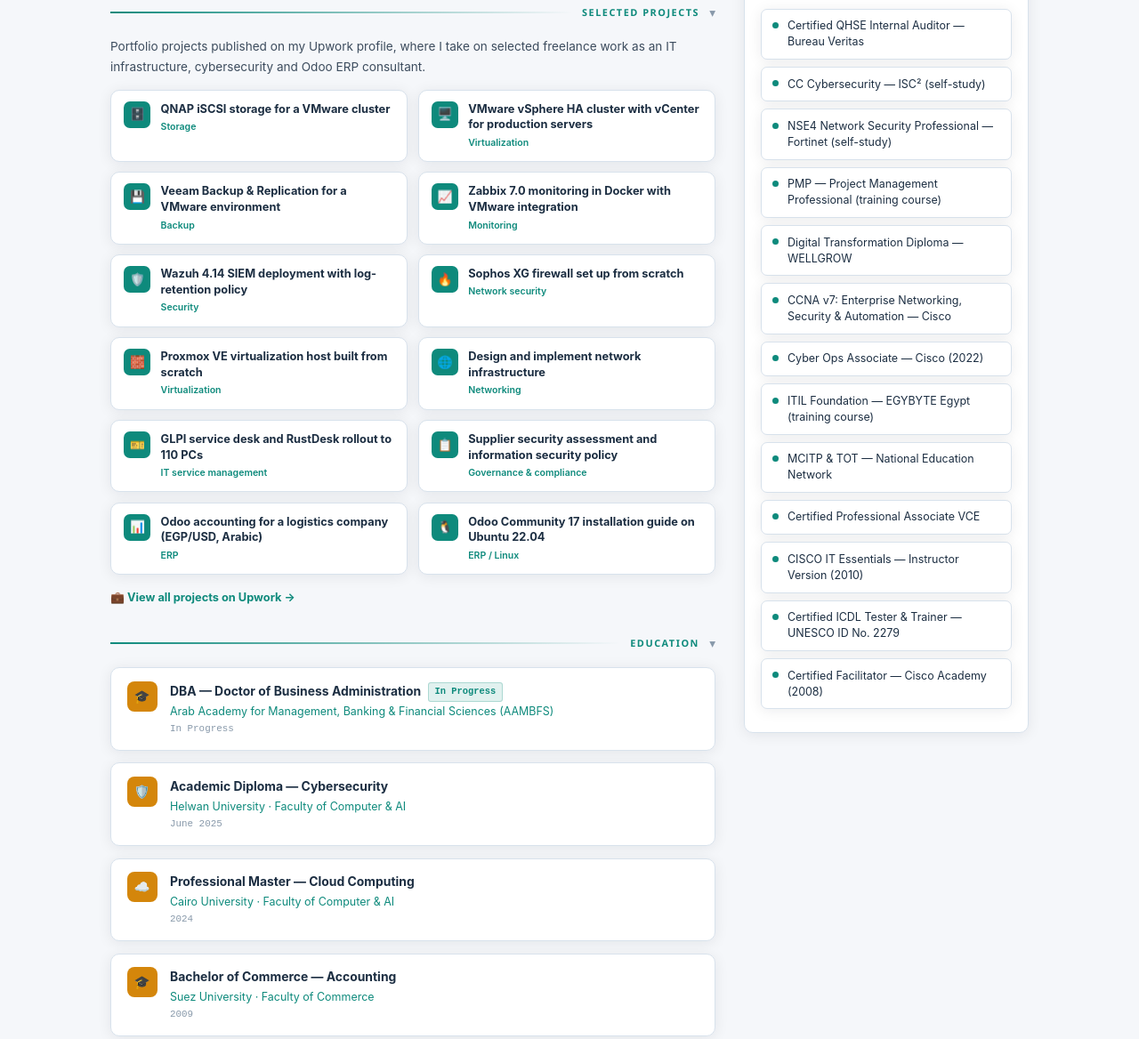
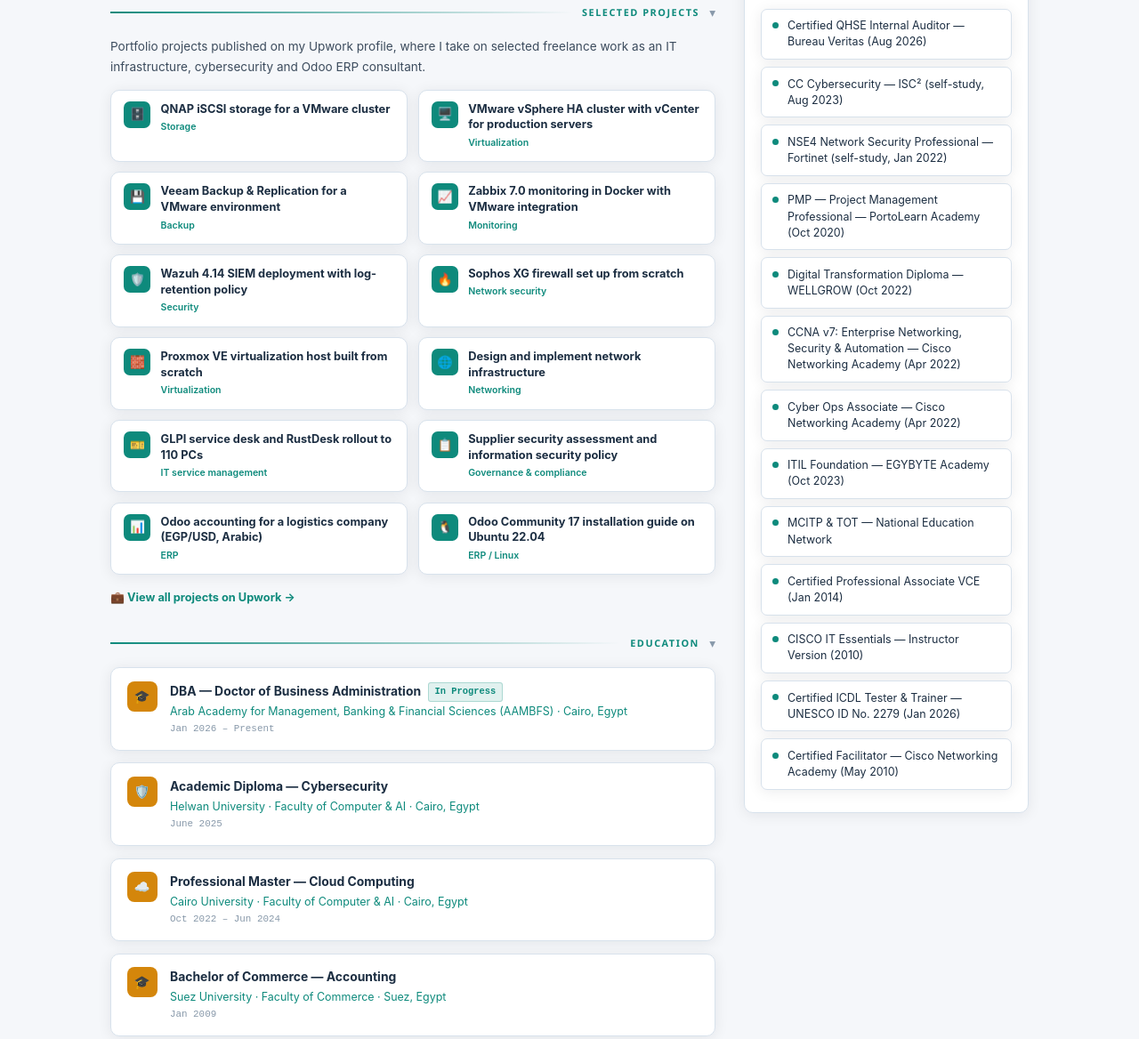
Before and after one commit to mohkatta/resume, a plain HTML site: page index.html in a window 1280 px wide. Shown: the part 2333-3501 px from the top of the page at 89% size. Drawn offline with Linux system fonts and the light colour scheme; a script that the page names is missing.

Commit message:
Update education and certification dates and locations
Co-Authored-By: Claude Sonnet 5.5 <noreply@anthropic.com>
Claude-Session: https://claude.ai/code/session_018dkmyCKFT4HHR7Z3BMy91B

```diff
--- a/index.html
+++ b/index.html
@@ -474,19 +474,19 @@ footer{text-align:center;padding:1.8rem 1rem;font-size:.75rem;color:var(--mid);b
       <div class="sec-body">
         <div class="edu-item">
           <div class="edu-icon">🎓</div>
-          <div><div class="edu-degree">DBA — Doctor of Business Administration <span class="badge">In Progress</span></div><div class="edu-school">Arab Academy for Management, Banking &amp; Financial Sciences (AAMBFS)</div><div class="edu-year">In Progress</div></div>
+          <div><div class="edu-degree">DBA — Doctor of Business Administration <span class="badge">In Progress</span></div><div class="edu-school">Arab Academy for Management, Banking &amp; Financial Sciences (AAMBFS) &middot; Cairo, Egypt</div><div class="edu-year">Jan 2026 &ndash; Present</div></div>
         </div>
         <div class="edu-item">
           <div class="edu-icon">🛡️</div>
-          <div><div class="edu-degree">Academic Diploma — Cybersecurity</div><div class="edu-school">Helwan University &middot; Faculty of Computer &amp; AI</div><div class="edu-year">June 2025</div></div>
+          <div><div class="edu-degree">Academic Diploma — Cybersecurity</div><div class="edu-school">Helwan University &middot; Faculty of Computer &amp; AI &middot; Cairo, Egypt</div><div class="edu-year">June 2025</div></div>
         </div>
         <div class="edu-item">
           <div class="edu-icon">☁️</div>
-          <div><div class="edu-degree">Professional Master — Cloud Computing</div><div class="edu-school">Cairo University &middot; Faculty of Computer &amp; AI</div><div class="edu-year">2024</div></div>
+          <div><div class="edu-degree">Professional Master — Cloud Computing</div><div class="edu-school">Cairo University &middot; Faculty of Computer &amp; AI &middot; Cairo, Egypt</div><div class="edu-year">Oct 2022 &ndash; Jun 2024</div></div>
         </div>
         <div class="edu-item">
           <div class="edu-icon">🎓</div>
-          <div><div class="edu-degree">Bachelor of Commerce — Accounting</div><div class="edu-school">Suez University &middot; Faculty of Commerce</div><div class="edu-year">2009</div></div>
+          <div><div class="edu-degree">Bachelor of Commerce — Accounting</div><div class="edu-school">Suez University &middot; Faculty of Commerce &middot; Suez, Egypt</div><div class="edu-year">Jan 2009</div></div>
         </div>
       </div>
     </section>
@@ -554,19 +554,19 @@ footer{text-align:center;padding:1.8rem 1rem;font-size:.75rem;color:var(--mid);b
       <!-- Certifications -->
       <div class="side-card sidebar-full" id="certifications">
         <div class="sc-title">Certifications &amp; Training</div>
-        <div class="cert-item"><div class="cdot"></div><span>Certified QHSE Internal Auditor — Bureau Veritas</span></div>
-        <div class="cert-item"><div class="cdot"></div><span>CC Cybersecurity — ISC² (self-study)</span></div>
-        <div class="cert-item"><div class="cdot"></div><span>NSE4 Network Security Professional — Fortinet (self-study)</span></div>
-        <div class="cert-item"><div class="cdot"></div><span>PMP — Project Management Professional (training course)</span></div>
-        <div class="cert-item"><div class="cdot"></div><span>Digital Transformation Diploma — WELLGROW</span></div>
-        <div class="cert-item"><div class="cdot"></div><span>CCNA v7: Enterprise Networking, Security &amp; Automation — Cisco</span></div>
-        <div class="cert-item"><div class="cdot"></div><span>Cyber Ops Associate — Cisco (2022)</span></div>
-        <div class="cert-item"><div class="cdot"></div><span>ITIL Foundation — EGYBYTE Egypt (training course)</span></div>
+        <div class="cert-item"><div class="cdot"></div><span>Certified QHSE Internal Auditor — Bureau Veritas (Aug 2026)</span></div>
+        <div class="cert-item"><div class="cdot"></div><span>CC Cybersecurity — ISC² (self-study, Aug 2023)</span></div>
+        <div class="cert-item"><div class="cdot"></div><span>NSE4 Network Security Professional — Fortinet (self-study, Jan 2022)</span></div>
+        <div class="cert-item"><div class="cdot"></div><span>PMP — Project Management Professional — PortoLearn Academy (Oct 2020)</span></div>
+        <div class="cert-item"><div class="cdot"></div><span>Digital Transformation Diploma — WELLGROW (Oct 2022)</span></div>
+        <div class="cert-item"><div class="cdot"></div><span>CCNA v7: Enterprise Networking, Security &amp; Automation — Cisco Networking Academy (Apr 2022)</span></div>
+        <div class="cert-item"><div class="cdot"></div><span>Cyber Ops Associate — Cisco Networking Academy (Apr 2022)</span></div>
+        <div class="cert-item"><div class="cdot"></div><span>ITIL Foundation — EGYBYTE Academy (Oct 2023)</span></div>
         <div class="cert-item"><div class="cdot"></div><span>MCITP &amp; TOT — National Education Network</span></div>
-        <div class="cert-item"><div class="cdot"></div><span>Certified Professional Associate VCE</span></div>
+        <div class="cert-item"><div class="cdot"></div><span>Certified Professional Associate VCE (Jan 2014)</span></div>
         <div class="cert-item"><div class="cdot"></div><span>CISCO IT Essentials — Instructor Version (2010)</span></div>
-        <div class="cert-item"><div class="cdot"></div><span>Certified ICDL Tester &amp; Trainer — UNESCO ID No. 2279</span></div>
-        <div class="cert-item"><div class="cdot"></div><span>Certified Facilitator — Cisco Academy (2008)</span></div>
+        <div class="cert-item"><div class="cdot"></div><span>Certified ICDL Tester &amp; Trainer — UNESCO ID No. 2279 (Jan 2026)</span></div>
+        <div class="cert-item"><div class="cdot"></div><span>Certified Facilitator — Cisco Networking Academy (May 2010)</span></div>
       </div>
 
     </div><!-- /sidebar-grid -->
```
